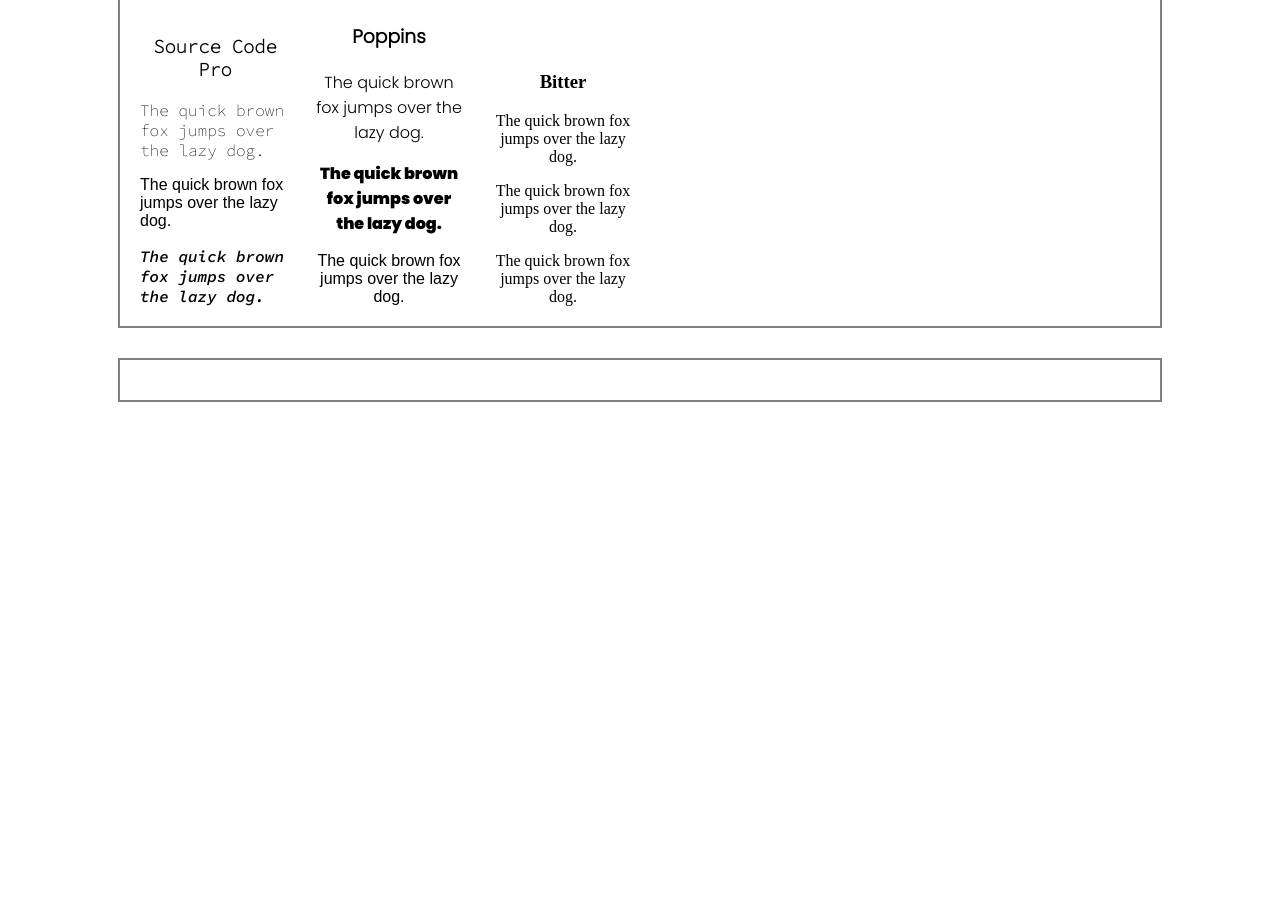
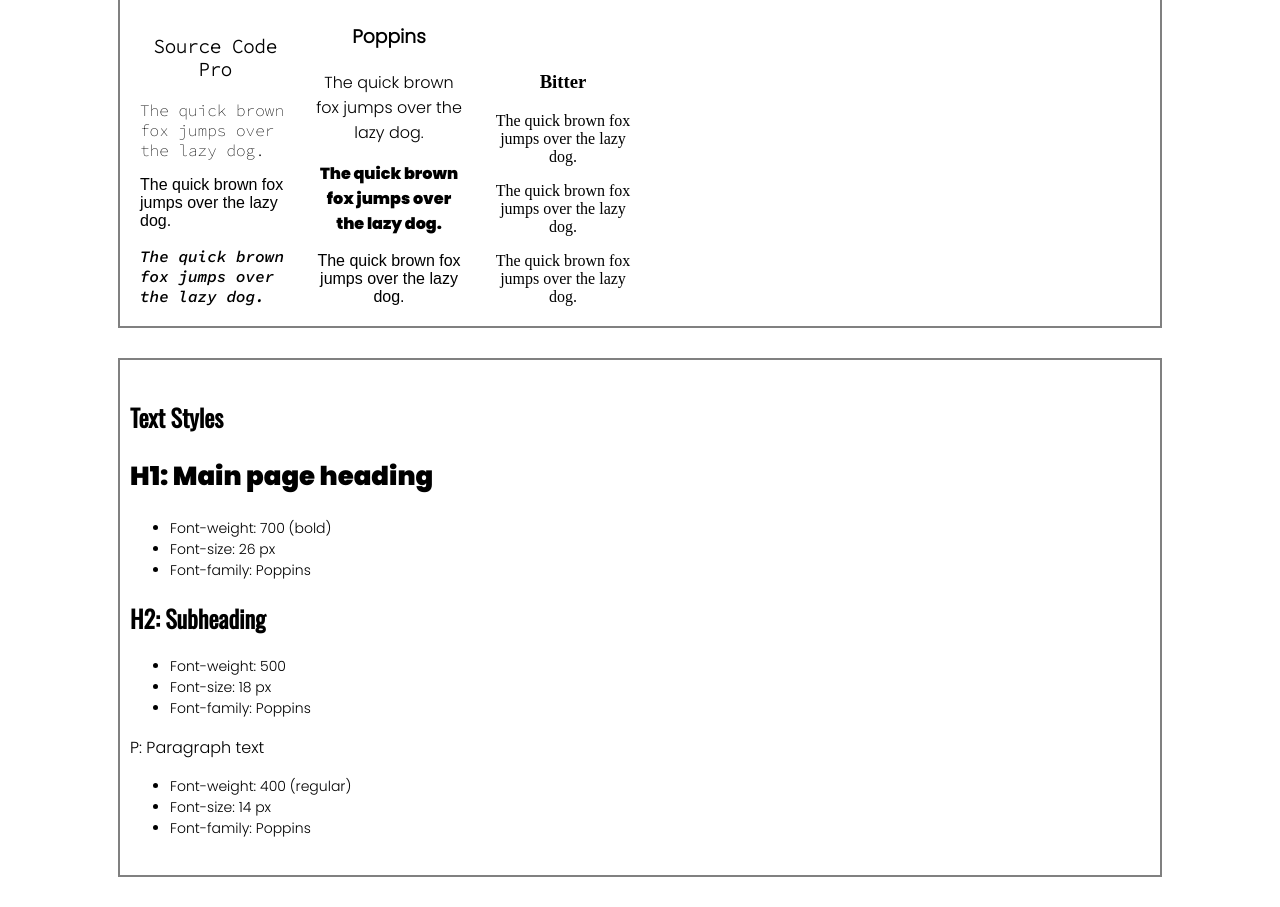
Before and after one commit to GabrielAllba/Web-Design-System, a plain HTML site: page index.html in a window 1280 px wide. Shown: the part 473-1380 px from the top of the page. Before the commit the page ends 905 px from the top, so only its background shows below. Drawn offline with nearby package versions, Linux system fonts and the light colour scheme; a web font is replaced by a local one.

Commit message:
Add text styles section

```diff
--- a/index.html
+++ b/index.html
@@ -54,7 +54,27 @@
                 </div>
             </section>
             <section id="text-styles">
+                <h2>Text Styles</h2>
+                <h1 id="h1-text">H1: Main page heading</h1>
+                <ul>
+                    <li>Font-weight: 700 (bold)</li>
+                    <li>Font-size: 26 px</li>
+                    <li>Font-family: Poppins</li>
+                </ul>
 
+                <h2>H2: Subheading</h2>
+                <ul>
+                    <li>Font-weight: 500</li>
+                    <li>Font-size: 18 px</li>
+                    <li>Font-family: Poppins</li>
+                </ul>
+
+                <p>P: Paragraph text</p>
+                <ul>
+                    <li>Font-weight: 400 (regular)</li>
+                    <li>Font-size: 14 px</li>
+                    <li>Font-family: Poppins</li>
+                </ul>
             </section>
         </main>
         <footer>
--- a/style.css
+++ b/style.css
@@ -36,6 +36,7 @@ body{
 }
 h1{
     font-family: oswald,sans-serif;
+    margin-left: 110px ;
 }
 
 h2{
@@ -113,3 +114,14 @@ section div {
 #bitter #k{
     font-family: 'Italic Bitter',serif;
 }
+
+#text-styles #h1-text {
+    text-align: left;
+    margin-left: 0;
+    font-family: 'Bold Poppins';
+    font-size: 26px;
+}
+li{
+    font-family: 'Poppins';
+    font-size: 14px;
+}
```
